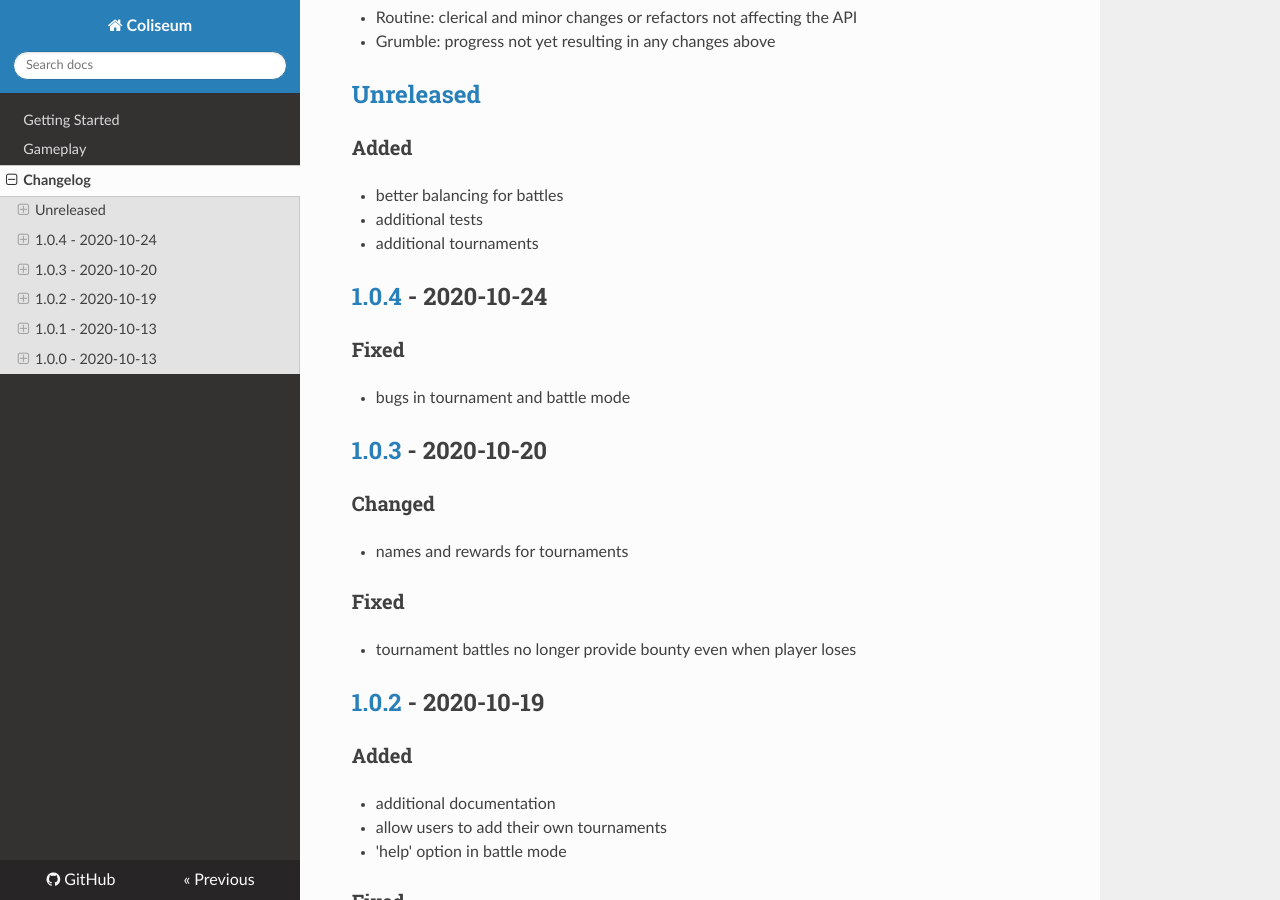
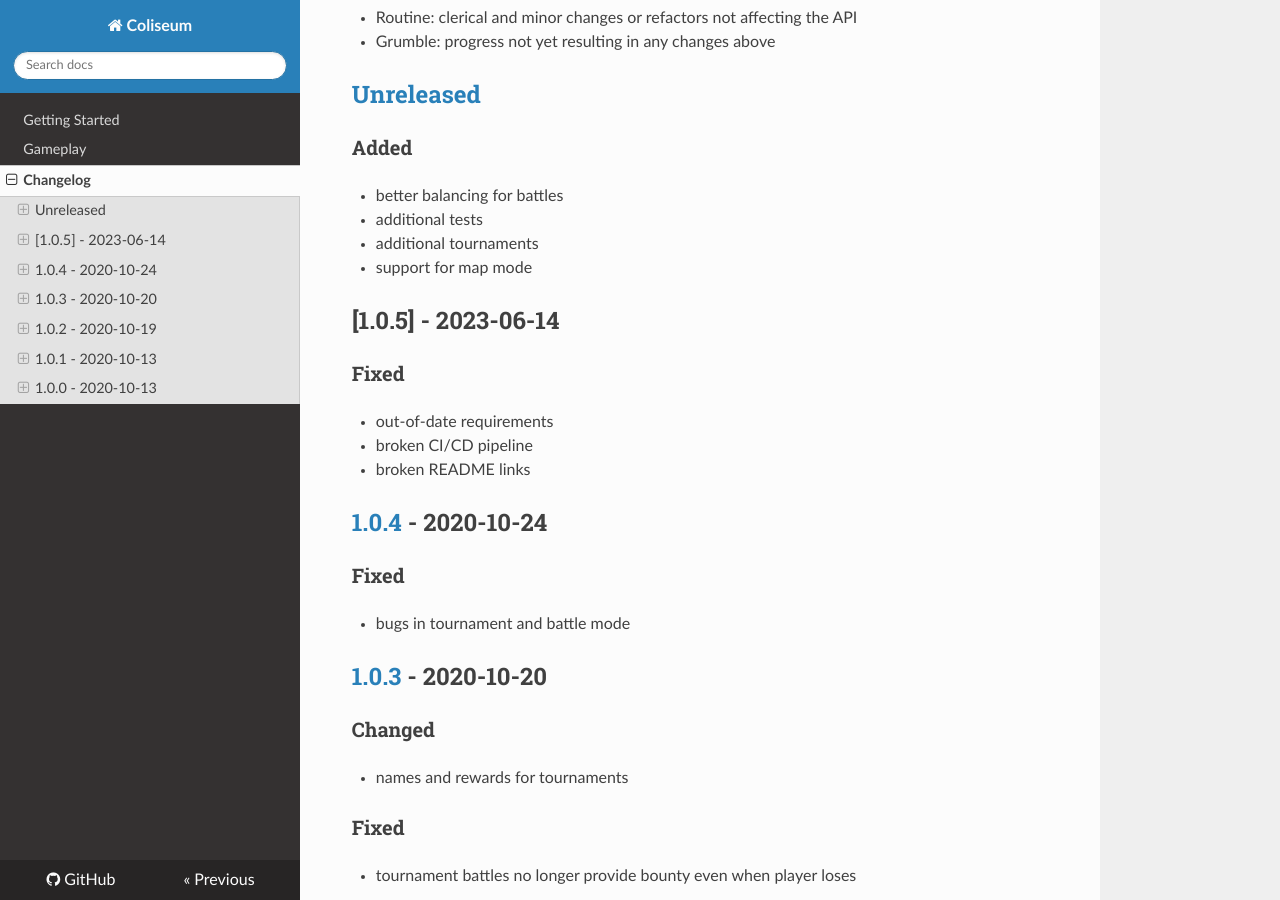
Before and after one commit to signebedi/coliseum, an MkDocs documentation site: the page built from docs/CHANGELOG.md, in a window 1280 px wide and 900 px high, scrolled down 442 px. Built offline with MkDocs 1.6.1, drawn with Linux system fonts in a browser that asks for light colours; nearby versions of some CDN libraries.

Commit message:
Modified: version > 1.0.5 (#13)

```diff
--- a/docs/CHANGELOG.md
+++ b/docs/CHANGELOG.md
@@ -20,6 +20,15 @@ Git commits will follow these conventions (with major conventions bolded):
 - better balancing for battles
 - additional tests
 - additional tournaments
+- support for map mode
+
+## [1.0.5] - 2023-06-14
+### Fixed
+- out-of-date requirements
+- broken CI/CD pipeline
+- broken README links
+
+
 
 ## [1.0.4] - 2020-10-24
 ### Fixed
@@ -51,7 +60,8 @@ Git commits will follow these conventions (with major conventions bolded):
 ### Added
 - basic gameplay
 
-[Unreleased]: https://github.com/signebedi/coliseum/compare/1.0.4...HEAD
+[Unreleased]: https://github.com/signebedi/coliseum/compare/1.0.5...HEAD
+[1.0.4]: https://github.com/signebedi/coliseum/releases/tag/1.0.4...1.0.5
 [1.0.4]: https://github.com/signebedi/coliseum/releases/tag/1.0.3...1.0.4
 [1.0.3]: https://github.com/signebedi/coliseum/releases/tag/1.0.2...1.0.3
 [1.0.2]: https://github.com/signebedi/coliseum/releases/tag/1.0.1...1.0.2
--- a/src/coliseum/_version.py
+++ b/src/coliseum/_version.py
@@ -1 +1 @@
-__version__ = "1.0.4"
+__version__ = "1.0.5"
```
